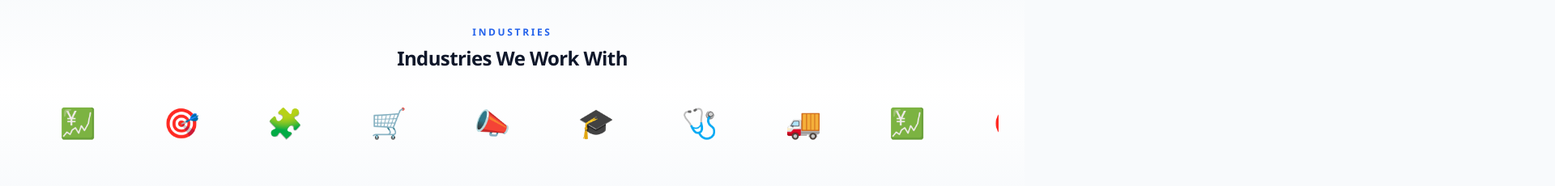
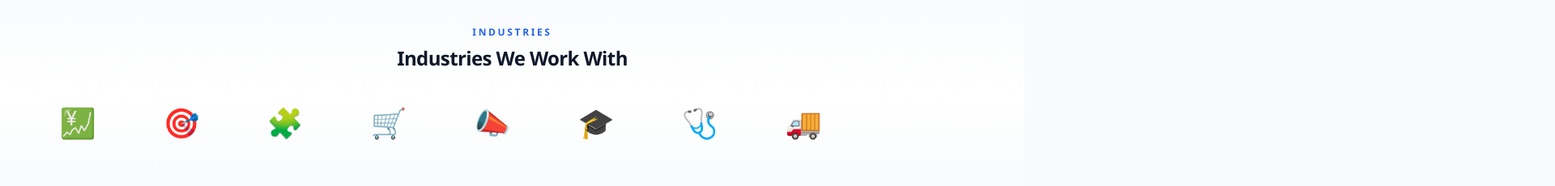
Before and after one commit to bahema/wokerman, a React (Vite) app: page / in a window 1280 px wide. Shown: the part 6620-6850 px from the top of the page at 81% size, 1920 px wide, since content can reach past the window. Built offline with nearby package versions, Linux system fonts and the light colour scheme; no server answers.

Commit message:
Fix industries slider duplicate icon rendering

```diff
--- a/src/pages/Home.tsx
+++ b/src/pages/Home.tsx
@@ -263,10 +263,10 @@ const Home = (_props: HomeProps) => {
       const delta = now - last;
       last = now;
       if (!industriesScrollPaused) {
-        const loopWidth = el.scrollWidth / 2;
-        if (loopWidth > 0) {
+        const travelWidth = el.scrollWidth - el.clientWidth;
+        if (travelWidth > 0) {
           const next = el.scrollLeft + delta * speedPxPerMs;
-          el.scrollLeft = next >= loopWidth ? next - loopWidth : next;
+          el.scrollLeft = next >= travelWidth ? 0 : next;
         }
       }
       rafId = window.requestAnimationFrame(tick);
@@ -352,8 +352,7 @@ const Home = (_props: HomeProps) => {
 
   const resolveImage = (input: string) => (input.startsWith("http") ? input : withBasePath(input));
 
-  const industriesForTrack =
-    content.industries.length > 1 ? [...content.industries, ...content.industries] : content.industries;
+  const industriesForTrack = content.industries;
 
   const renderProductGrid = (products: Product[], sourceCount: number) => {
     if (sourceCount === 0) {
@@ -768,12 +767,10 @@ const Home = (_props: HomeProps) => {
               onBlurCapture={() => setIndustriesScrollPaused(false)}
             >
               <div className="flex min-w-max touch-pan-x flex-nowrap items-center justify-start gap-6 px-4 md:gap-8">
-                {industriesForTrack.map((industry, index) => {
-                  const isClone = index >= content.industries.length;
+                {industriesForTrack.map((industry) => {
                   return (
                   <div
-                    key={`${industry.id}-${index}`}
-                    aria-hidden={isClone}
+                    key={industry.id}
                     className="flex min-w-[96px] items-center justify-center px-2 py-2 md:px-3"
                   >
                     {industry.link?.trim() ? (
@@ -782,7 +779,6 @@ const Home = (_props: HomeProps) => {
                         target="_blank"
                         rel="noopener noreferrer"
                         aria-label={`Open ${industry.label}`}
-                        tabIndex={isClone ? -1 : 0}
                       >
                         {industry.imageUrl ? (
                           <img src={industry.imageUrl} alt={industry.label} className="h-16 w-16 rounded object-cover shadow-[0_10px_24px_-12px_rgba(37,99,235,0.55)] transition hover:scale-105 dark:shadow-none" />
```
